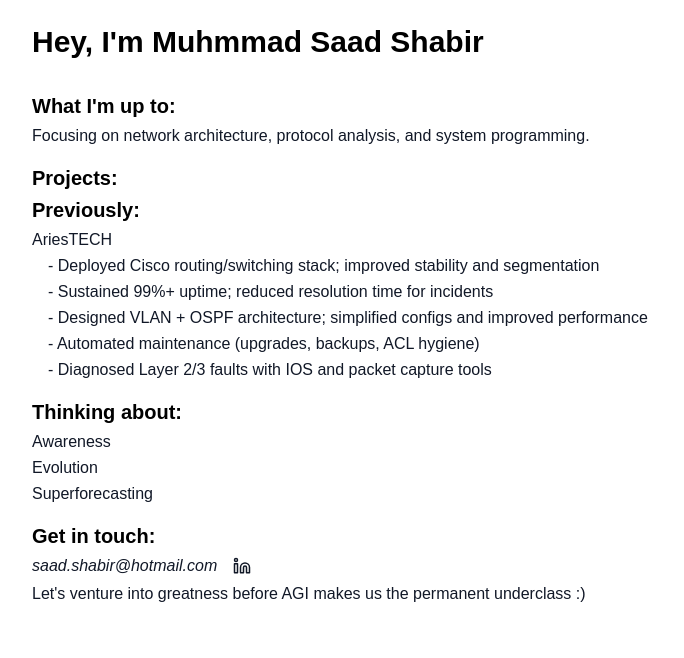
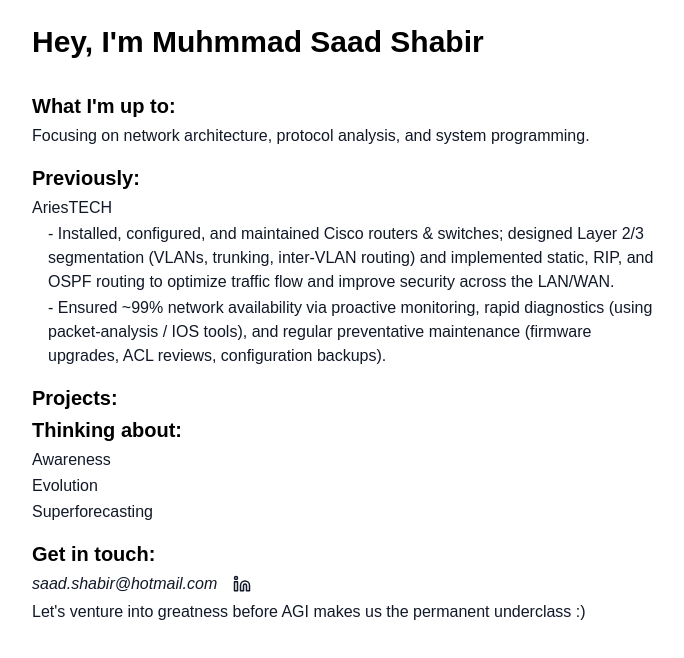
Before and after one commit to msaadshabir/personal-website, a Next.js app: page / in a window 1280 px wide. Shown: the top 658 px of the page, without its empty margins (296-980 px from the left). Built offline with nearby package versions, Linux system fonts and the light colour scheme; a small style sheet from the web is missing.

Commit message:
Update page.js

```diff
--- a/app/page.js
+++ b/app/page.js
@@ -12,21 +12,18 @@ export default function Home() {
         <h3 className="text-xl font-semibold mb-1 text-black">What I'm up to:</h3>
         <p className="mb-4 text-gray-900 font-normal">Focusing on network architecture, protocol analysis, and system programming.</p>
 
-        <h3 className="text-xl font-semibold mb-1 text-black">Projects:</h3>
-
         <h3 className="text-xl font-semibold mb-1 text-black">Previously:</h3>
         <div className="mb-4 space-y-2 text-gray-900">
           <div>
             <p className="font-medium">AriesTECH</p>
             <div className="ml-4 mt-0.5 space-y-0.5 font-normal">
-              <p>- Deployed Cisco routing/switching stack; improved stability and segmentation</p>
-              <p>- Sustained 99%+ uptime; reduced resolution time for incidents</p>
-              <p>- Designed VLAN + OSPF architecture; simplified configs and improved performance</p>
-              <p>- Automated maintenance (upgrades, backups, ACL hygiene)</p>
-              <p>- Diagnosed Layer 2/3 faults with IOS and packet capture tools</p>
+              <p>- Installed, configured, and maintained Cisco routers & switches; designed Layer 2/3 segmentation (VLANs, trunking, inter-VLAN routing) and implemented static, RIP, and OSPF routing to optimize traffic flow and improve security across the LAN/WAN.</p>
+              <p>- Ensured ~99% network availability via proactive monitoring, rapid diagnostics (using packet-analysis / IOS tools), and regular preventative maintenance (firmware upgrades, ACL reviews, configuration backups).</p>
             </div>
           </div>
         </div>
+
+        <h3 className="text-xl font-semibold mb-1 text-black">Projects:</h3>
 
         <h3 className="text-xl font-semibold mb-1 text-black">Thinking about:</h3>
         <div className="mb-4 text-gray-900 font-normal space-y-0.5">
```
